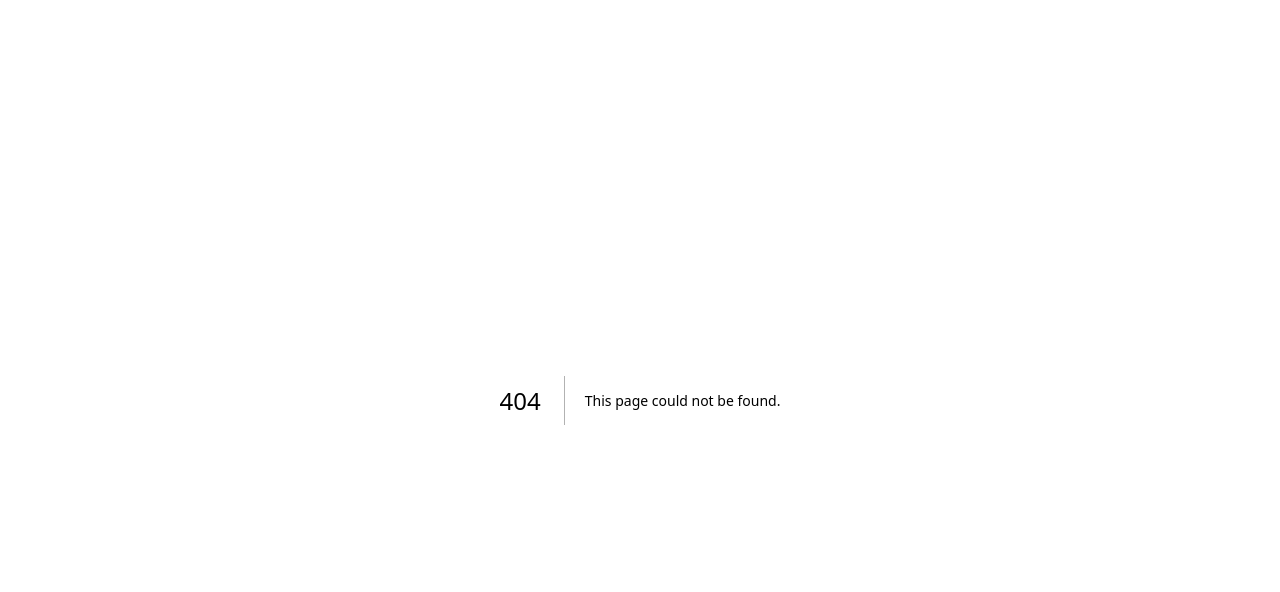
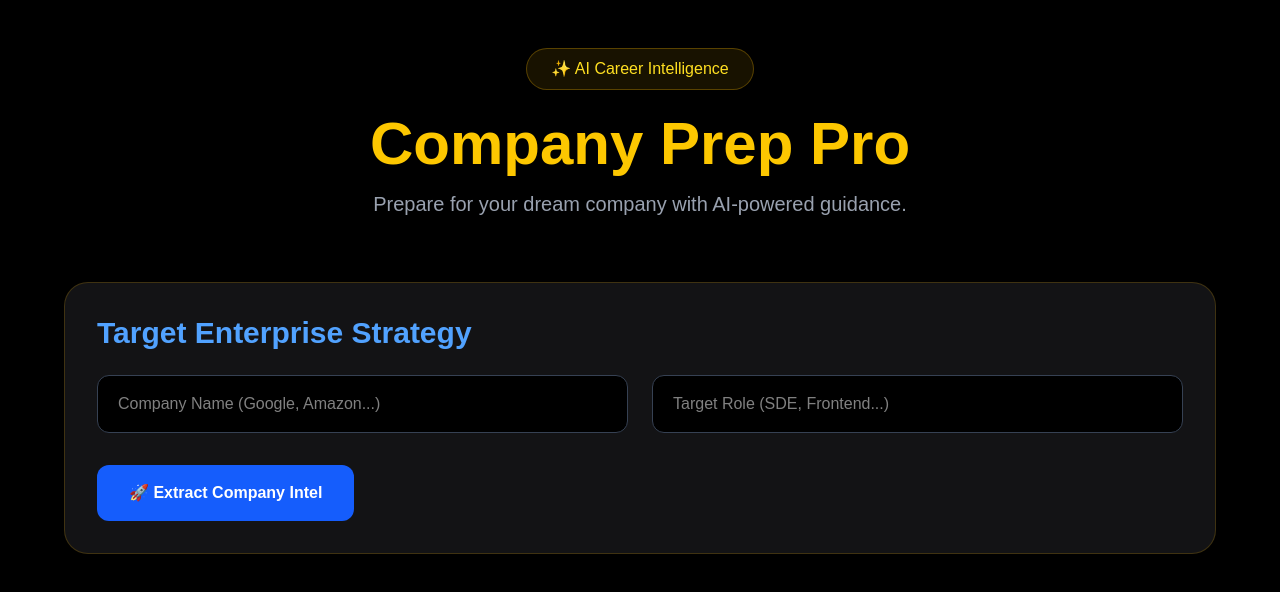
Before and after one commit to chandini31-hub/prepmate, a Next.js app: page /company-prep in a window 1280 px wide. Before the commit this address had no page. Shown: the top 592 px of the page. Built offline with nearby package versions, Linux system fonts and the light colour scheme.

Commit message:
Add Company Prep Pro UI and backend integration

```diff
--- /dev/null
+++ b/app/company-prep/page.tsx
@@ -0,0 +1,115 @@
+"use client";
+
+import { useState } from "react";
+
+export default function CompanyPrepPage() {
+  const [company, setCompany] = useState("");
+  const [role, setRole] = useState("");
+  const [loading, setLoading] = useState(false);
+const [companyData, setCompanyData] = useState<any>(null);
+
+const handleCompanyPrep = async () => {
+
+  console.log("Step 1");
+
+  if (!company || !role) {
+    alert("Please enter company and role.");
+    return;
+  }
+
+  console.log("Step 2");
+
+  try {
+  console.log("Before Fetch");
+
+  const response = await fetch("http://localhost:5001/company-prep", {
+    method: "POST",
+    headers: {
+      "Content-Type": "application/json",
+    },
+    body: JSON.stringify({
+      company,
+      role,
+    }),
+  });
+
+  console.log("Fetch Finished");
+
+  const text = await response.text();
+
+  console.log("Response Text:", text);
+
+} catch (err) {
+  console.error("FETCH ERROR:", err);
+}
+};
+  return (
+    <div className="min-h-screen bg-black text-white px-10 py-12">
+
+      {/* Heading */}
+
+      <div className="text-center">
+
+        <div className="inline-flex items-center gap-2 px-6 py-2 rounded-full border border-yellow-500/30 bg-yellow-500/10 text-yellow-300 mb-6">
+
+          ✨ AI Career Intelligence
+
+        </div>
+
+        <h1 className="text-6xl font-extrabold text-yellow-400">
+          Company Prep Pro
+        </h1>
+
+        <p className="text-gray-400 text-xl mt-4">
+          Prepare for your dream company with AI-powered guidance.
+        </p>
+
+      </div>
+      {/* Search Panel */}
+
+<div className="mt-16 max-w-6xl mx-auto">
+
+  <div className="bg-zinc-900/80 border border-yellow-500/20 rounded-3xl p-8">
+
+    <h2 className="text-3xl font-bold text-blue-400 mb-6">
+      Target Enterprise Strategy
+    </h2>
+
+    <div className="grid md:grid-cols-2 gap-6">
+
+      {/* Company */}
+
+      <input
+  type="text"
+  placeholder="Company Name (Google, Amazon...)"
+  value={company}
+  onChange={(e) => setCompany(e.target.value)}
+  className="w-full bg-black border border-gray-700 rounded-xl px-5 py-4 text-white focus:border-yellow-400 outline-none"
+/>
+
+      {/* Role */}
+
+      <input
+  type="text"
+  placeholder="Target Role (SDE, Frontend...)"
+  value={role}
+  onChange={(e) => setRole(e.target.value)}
+  className="w-full bg-black border border-gray-700 rounded-xl px-5 py-4 text-white focus:border-yellow-400 outline-none"
+/>
+
+    </div>
+
+    <button
+  onClick={handleCompanyPrep}
+  className="mt-8 bg-blue-600 hover:bg-blue-700 px-8 py-4 rounded-xl font-semibold transition"
+>
+  {loading ? "Generating..." : "🚀 Extract Company Intel"}
+</button>
+
+  </div>
+
+</div>
+
+    </div>
+  );
+}
```
Also changed, not shown: 4 other files (tests, documents, lock files or other folders).
